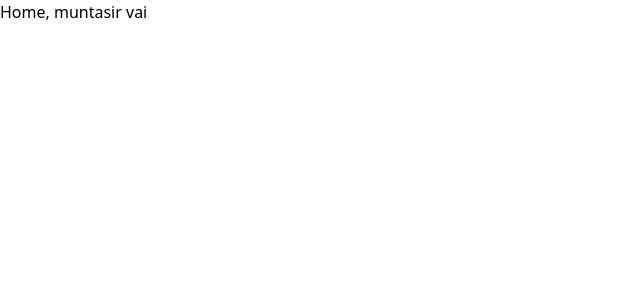
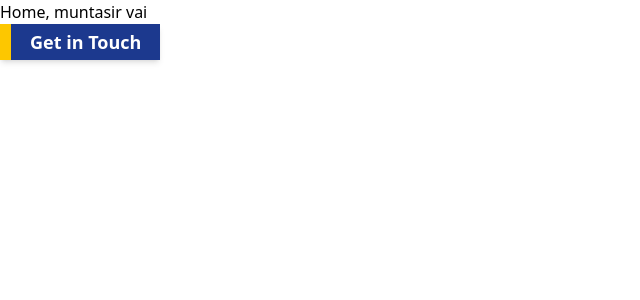
Before and after one commit to Mdsakib999/Logistics-practice-UI, a React (Vite) app: page / in a window 1280 px wide. Shown: the top 300 px of the page, without its empty margins (0-640 px from the left). Built offline with nearby package versions, Linux system fonts and the light colour scheme.

Commit message:
contact component just added and homelayouts 7xl

```diff
--- /dev/null
+++ b/src/Components/Contact.jsx
@@ -0,0 +1,19 @@
+const Contact = () => {
+  return (
+    <div>
+      <div className="text-red-600">
+        {/* contact form */}
+        <div>
+          <button className="flex items-center w-40 h-9 bg-blue-900 text-white font-medium shadow-md hover:bg-violet-700 transition duration-300 ease-in-out">
+            <span className="w-1/14 h-full bg-yellow-400"></span>
+            <span className="flex-1 text-center font-semibold text-lg">Get in Touch</span>
+          </button>
+        </div>
+        {/* Contact Text */}
+        <div></div>
+      </div>
+    </div>
+  );
+};
+
+export default Contact;
--- a/src/Pages/Home/Home.jsx
+++ b/src/Pages/Home/Home.jsx
@@ -1,10 +1,13 @@
+import Contact from "../../Components/Contact";
+
 const Home = () => {
     //   useEffect(() => {
     //     window.scrollTo({ top: 0, behavior: "smooth" });
     //   }, []);
     return (
-        <div>
+        <div className="max-w-7xl">
             <p>Home, muntasir vai</p>
+            <Contact/>
         </div>
     );
 };
```
